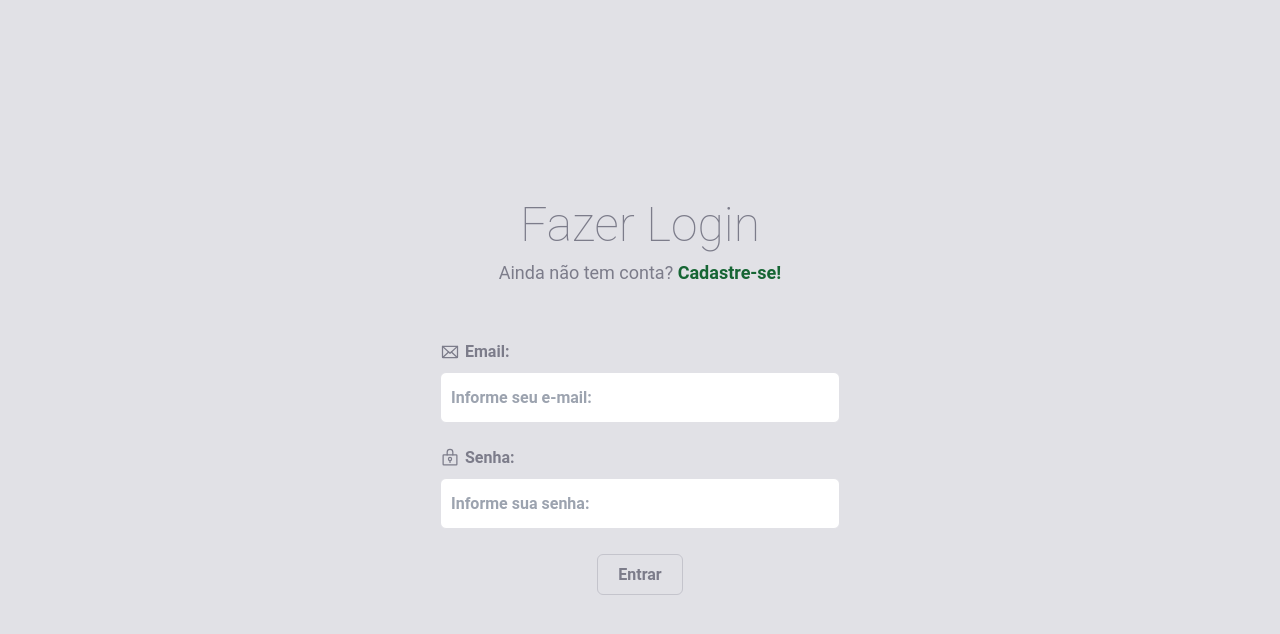
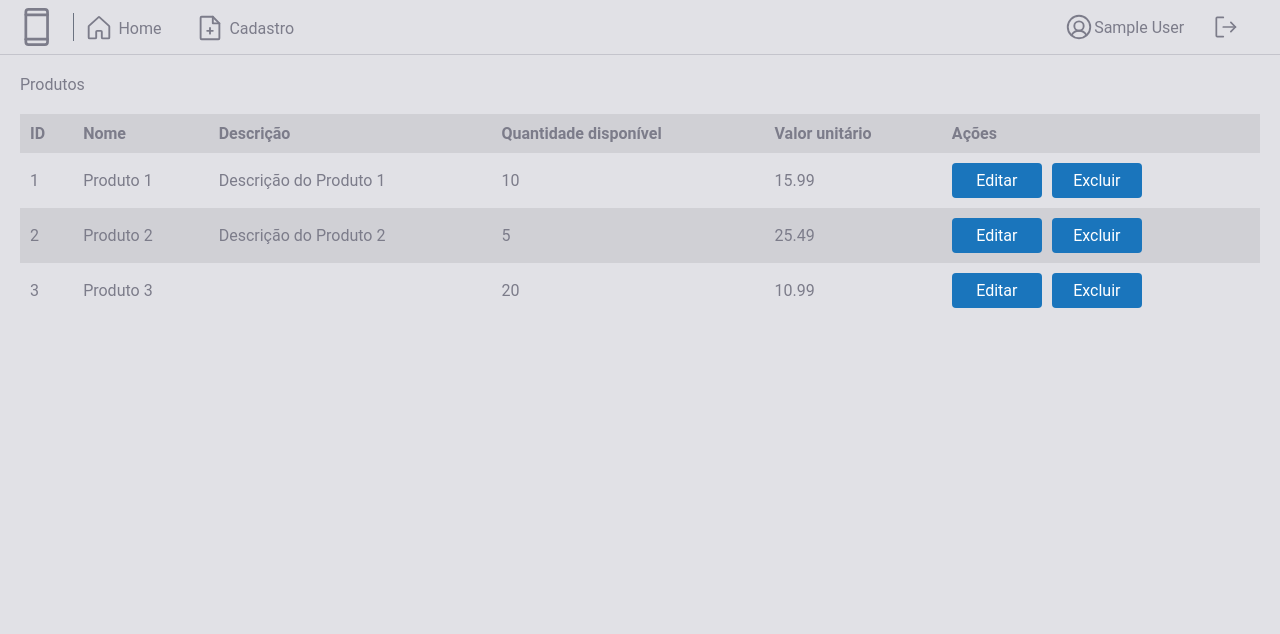
Before and after one commit to adventureandre/Desafio-App-Celular, a React (Vite) app in the folder front/: page / in a window 1280 px wide. Before the commit this address led to /sign-in. Shown: the top 634 px of the page. Built offline with nearby package versions, Linux system fonts and the light colour scheme; sample sign-in values are in the browser's storage.

Commit message:
login  e   validacao ok

```diff
--- a/front/src/App.tsx
+++ b/front/src/App.tsx
@@ -1,14 +1,13 @@
-import { RouterProvider } from 'react-router-dom'
+import { BrowserRouter } from 'react-router-dom'
 import { ThemeProvider } from 'styled-components'
 import { Toaster } from 'sonner'
 import { Helmet, HelmetProvider } from 'react-helmet-async'
-
-import { router } from './routes.tsx'
 
 import { defaultTheme } from './styles/themes/default.ts'
 import { GlobalStyle } from './styles/global.ts'
 import './styles/app.css'
 import { AuthProvider } from './context/auth.tsx'
+import { AppRouter } from './Routes/index.tsx'
 
 export function App() {
   return (
@@ -17,7 +16,9 @@ export function App() {
       <Toaster richColors />
       <ThemeProvider theme={defaultTheme}>
         <AuthProvider>
-          <RouterProvider router={router} />
+          <BrowserRouter>
+            <AppRouter />
+          </BrowserRouter>
         </AuthProvider>
         <GlobalStyle />
       </ThemeProvider>
--- /dev/null
+++ b/front/src/Routes/index.tsx
@@ -0,0 +1,20 @@
+// AppRouter.jsx
+
+import { Routes, Route } from 'react-router-dom'
+import { AppLayout } from '../pages/_layouts/app'
+import { SignIn } from '../pages/auth'
+import { Dashboard } from '../pages/app/Dashboard'
+import { FormProduto } from '../pages/app/FormProduto'
+
+export const AppRouter = () => {
+  return (
+    <Routes>
+      <Route path="/" element={<AppLayout />}>
+        <Route path="/" element={<Dashboard />} />
+        <Route path="/cadproduto" element={<FormProduto />} />
+        <Route path="/editproduto/:id" element={<FormProduto />} />
+      </Route>
+      <Route path="/sign-in" element={<SignIn />} />
+    </Routes>
+  )
+}
--- a/front/src/components/Header/index.tsx
+++ b/front/src/components/Header/index.tsx
@@ -1,3 +1,4 @@
+import { useContext } from 'react'
 import {
   CadastroIcon,
   Container,
@@ -5,31 +6,60 @@ import {
   PhoneIcon,
   UserIcon,
 } from './styles'
+import { AuthContext } from '../../context/auth'
+import { SignOut } from 'phosphor-react'
+import { Navigate, useNavigate } from 'react-router-dom'
 
 export function Header() {
+  const { user, signOut } = useContext(AuthContext)
+  const navigate = useNavigate()
+
+  function handSignOut() {
+    signOut()
+    return <Navigate to="/sign-in" />
+  }
+
+  function handleCadastroProd() {
+    navigate(`/cadproduto`)
+  }
+  function handleHome() {
+    navigate(`/`)
+  }
+
   return (
     <Container>
       <PhoneIcon />
       <nav className=" border-l border-gray-500 h-7 w-3/5">
         <ul className=" w-full flex gap-6">
           <li>
-            <a href="/" className="flex items-center gap-1">
+            <div
+              onClick={handleHome}
+              className="flex items-center gap-1 cursor-pointer"
+            >
               <HomeIcon />
               <span>Home</span>
-            </a>
+            </div>
           </li>
           <li>
-            <a href="/cadproduto" className="flex items-center gap-1">
+            <div
+              onClick={handleCadastroProd}
+              className="flex items-center gap-1 cursor-pointer"
+            >
               <CadastroIcon />
               <span>Cadastro</span>
-            </a>
+            </div>
           </li>
         </ul>
       </nav>
       <div className=" w-2/5 flex justify-end items-center mr-7">
         <UserIcon />
-        Andre Luiz
+        {user.name}
       </div>
+      <SignOut
+        size={32}
+        className="mr-10 cursor-pointer"
+        onClick={handSignOut}
+      />
     </Container>
   )
 }
--- a/front/src/context/auth.tsx
+++ b/front/src/context/auth.tsx
@@ -24,8 +24,8 @@ export const AuthProvider = ({ children }: AuthProviderProps) => {
   const [user, setUser] = useState<UserProps | null>(null)
 
   const loadingStoreData = async () => {
-    const storegeUser = localStorage.getItem('@Auth:user')
-    const storegeToken = localStorage.getItem('@Auth:token')
+    const storegeUser = localStorage.getItem('@AuthAppCelular:user')
+    const storegeToken = localStorage.getItem('@AuthAppCelular:token')
 
     if (storegeUser && storegeToken) {
       const user: UserProps = JSON.parse(storegeUser)
@@ -43,19 +43,25 @@ export const AuthProvider = ({ children }: AuthProviderProps) => {
       setUser(response.data)
       api.defaults.headers.common.Authorization = `Bearer ${response.data.token}`
 
-      localStorage.setItem('@Auth:token', response.data.token)
-
       // So Para Exenplos vou enviar tudo kkkk tempo ta curto
-      localStorage.setItem('@Auth:user', JSON.stringify(response.data))
+      localStorage.setItem('@AuthAppCelular:user',JSON.stringify(response.data),)
+      localStorage.setItem('@AuthAppCelular:token', response.data.token)
     } catch (e) {
       throw new Error('Credenciais inválidas.')
     }
   }
 
+  const signOut = () => {
+    localStorage.removeItem('@AuthAppCelular:user')
+    localStorage.removeItem('@AuthAppCelular:token')
+    setUser(null)
+  }
+
   const value = {
     user,
-    signed: !!user,
+    signed: user !== null && user !== undefined,
     signIn,
+    signOut,
   }
 
   useEffect(() => {
--- a/front/src/pages/_layouts/app.tsx
+++ b/front/src/pages/_layouts/app.tsx
@@ -1,3 +1,5 @@
+// AppLayout.jsx
+
 import { Navigate, Outlet } from 'react-router-dom'
 import styled from 'styled-components'
 import { Header } from '../../components/Header'
@@ -6,7 +8,6 @@ import { AuthContext } from '../../context/auth'
 
 const Container = styled.main`
   height: 100vh;
-
   background-color: ${(props) => props.theme['gray-100']};
   color: ${(props) => props.theme['gray-500']};
   min-height: 100vh;
@@ -14,6 +15,7 @@ const Container = styled.main`
 
 export function AppLayout() {
   const { signed } = useContext(AuthContext)
+  console.log(signed)
 
   return signed ? (
     <Container>
```
Also changed, not shown: front/src/routes.tsx (deleted, +0 -38 lines).
